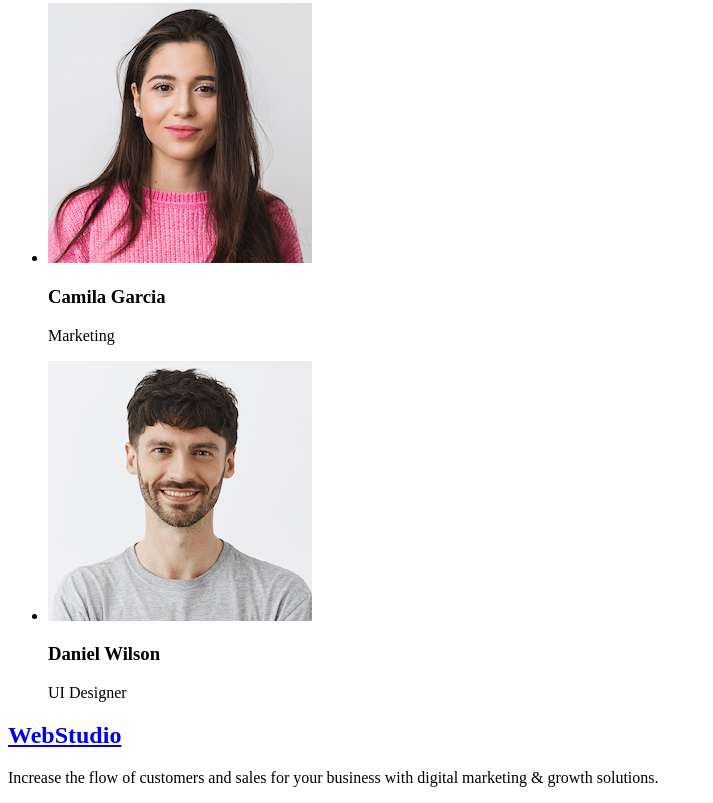
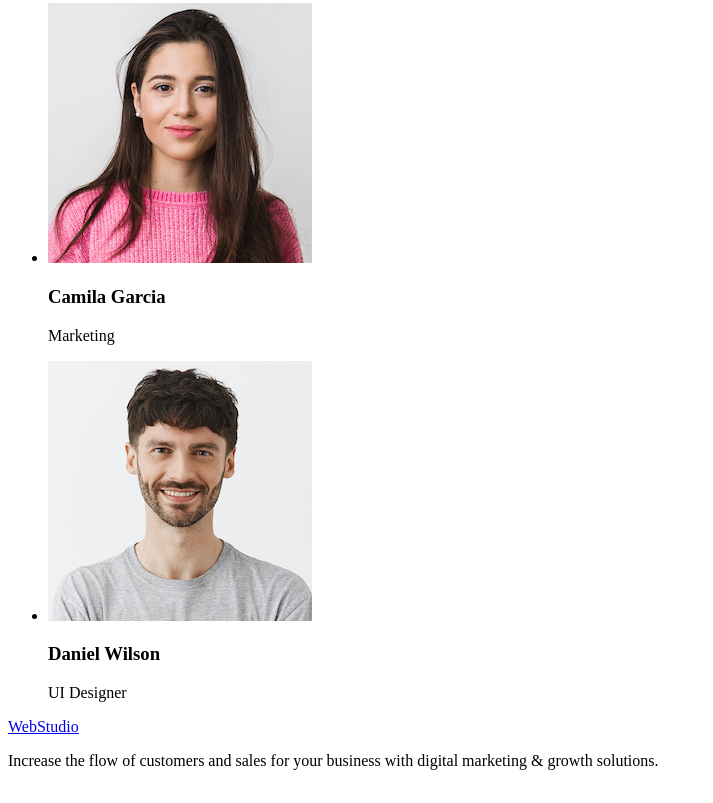
Before and after one commit to mo3es/goit-markup-hw-01, a plain HTML site: page index.html in a window 1280 px wide. Shown: the part 1468-2271 px from the top of the page, without its empty margins (0-713 px from the left). Drawn offline with Linux system fonts and the light colour scheme.

Commit message:
footer changed

```diff
--- a/index.html
+++ b/index.html
@@ -116,9 +116,7 @@
     </main>
     <!-- #region footer-->
     <footer>
-      <h2>
-        <a href="./index.html">WebStudio</a>
-      </h2>
+      <a href="./index.html">WebStudio</a>
       <p>
         Increase the flow of customers and sales for your business with digital
         marketing & growth solutions.
```
